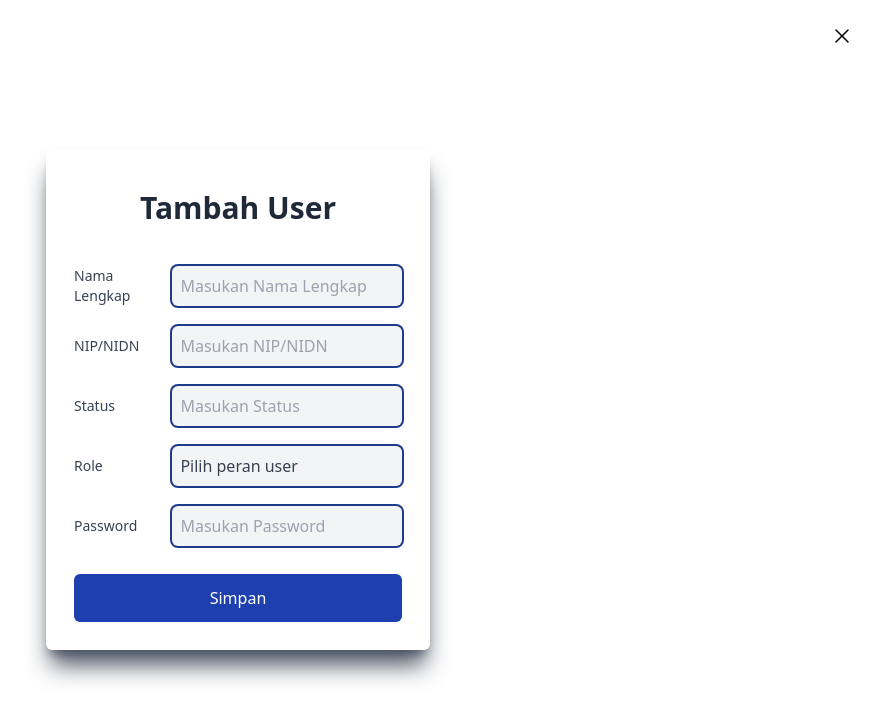
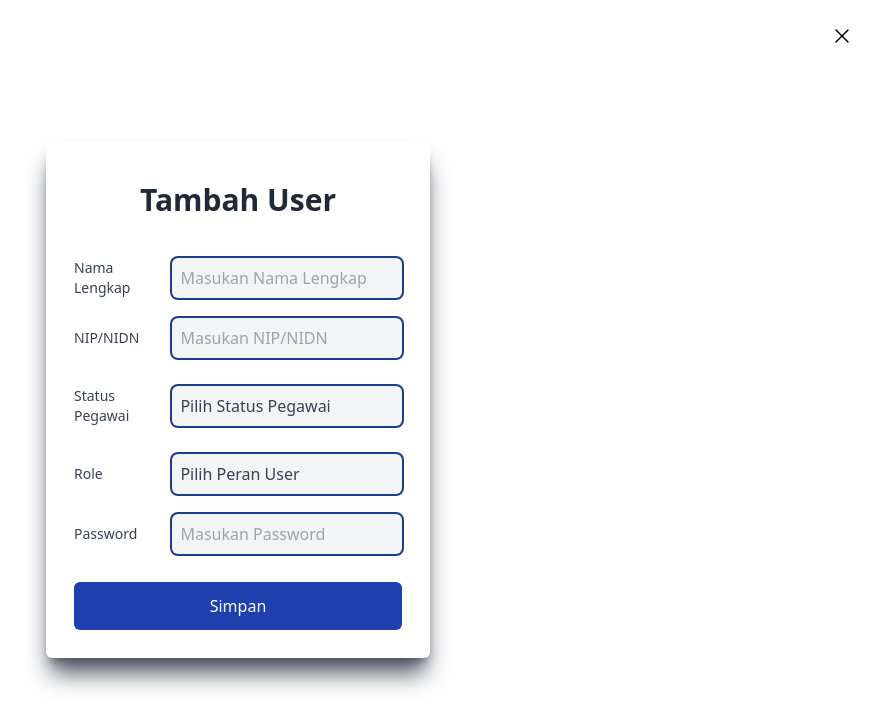
Before and after one commit to miftahurasidqi/ReactJs-Presesnsi-QR-IBN, a React (Create React App) app: page /registrasipegawai in a window 1280 px wide. Shown: the top 728 px of the page, without its empty margins (402-1280 px from the left). Built offline with nearby package versions, Linux system fonts and the light colour scheme.

Commit message:
Input Status

```diff
--- a/src/components/utils/inputDropdown.js
+++ b/src/components/utils/inputDropdown.js
@@ -35,12 +35,12 @@ export function InputCari({ options, select, setSelect }) {
   );
 }
 
-export function InputDropdownUser({ options, select, setSelect, setErr }) {
+export function InputDropdownUser({ name, options, select, setSelect, setErr }) {
   const [isActive, setIsActive] = useState(false);
   return (
     <div className="relative flex items-center justify-between  mb-3 lg:mb-5">
       <label className="w-[27%] text-gray-700 py-2 text-sm lg:text-md" htmlFor="Role">
-        Role
+        {name}
       </label>
       <div
         id="parent"
@@ -53,7 +53,7 @@ export function InputDropdownUser({ options, select, setSelect, setErr }) {
         {select}
       </div>
       {isActive && (
-        <div className="absolute w-[72%] -right-1 top-10">
+        <div className="z-50 absolute w-[72%] -right-1 top-10">
           <div className="bg-gray-50 rounded-md shadow-md">
             {options.map((option, i) => (
               <div
--- a/src/pages/daftarUser.js
+++ b/src/pages/daftarUser.js
@@ -44,6 +44,7 @@ function DaftarUser() {
         <div className="overflow-x-scroll w-full p-2">
           {/* <div> */}
           <table className="min-w-full lg:mx-auto lg:mt-5 ">
+            <tbody>
               <tr className="w-full border border-gray-700">
                 <th className="text-sm lg:text-md px-2 py-1 lg:px-4 font-bold border border-gray-700">No</th>
                 <th className="text-sm lg:text-md px-2 py-1 lg:px-4 font-bold border border-gray-700">Nama Lengkap</th>
@@ -75,6 +76,7 @@ function DaftarUser() {
                   </tr>
                 );
               })}
+            </tbody>
           </table>
         </div>
         <div className={`${totalDocuments > 10 ? "block" : "hidden"} mt-1 flex gap-4 p-0 py-4 sm:p-4`}>
--- a/src/pages/editUser.js
+++ b/src/pages/editUser.js
@@ -66,7 +66,7 @@ function EditUser() {
               required
             />
           </div>
-          <div className="flex items-center justify-between  mb-3 lg:mb-5">
+          {/* <div className="flex items-center justify-between  mb-3 lg:mb-5">
             <label className="w-[27%] text-gray-700 py-2 text-sm lg:text-md" htmlFor="Status">
               Status
             </label>
@@ -79,9 +79,10 @@ function EditUser() {
               id="Status"
               required
             />
-          </div>
+          </div> */}
+          <InputDropdownUser name={"Status Pegawai"} options={["Dosen Tetap", "Dosen Home Base", "Dosen Luar Biasa", "Staf"]} select={status} setSelect={setStatus} setErr={setErr} />
+          <InputDropdownUser name={"Role"} options={["admin", "pegawai"]} select={role} setSelect={setRole} setErr={setErr} />
 
-          <InputDropdownUser options={["admin", "pegawai"]} select={role} setSelect={setRole} setErr={setErr} />
           <div className="flex items-center justify-between  mb-7">
             <label className="w-[27%] text-gray-700 py-2 text-sm lg:text-md" htmlFor="Password">
               Password
--- a/src/pages/registrasiPegawai.js
+++ b/src/pages/registrasiPegawai.js
@@ -7,8 +7,8 @@ import { InputDropdownUser } from "../components/utils/inputDropdown";
 function RegistrasiPegawai({ setClose }) {
   const [namaLengkap, setNamaLengkap] = useState("");
   const [NIP, setNIP] = useState("");
-  const [status, setStatus] = useState("");
-  const [role, setRole] = useState("Pilih peran user");
+  const [status, setStatus] = useState("Pilih Status Pegawai");
+  const [role, setRole] = useState("Pilih Peran User");
   const [password, setPassword] = useState("");
   const [err, setErr] = useState(false);
   const [errMsg, setErrMsg] = useState("");
@@ -54,9 +54,9 @@ function RegistrasiPegawai({ setClose }) {
               required
             />
           </div>
-          <div className="flex items-center justify-between  mb-3 lg:mb-5">
+          {/* <div className="flex items-center justify-between  mb-3 lg:mb-5">
             <label className="w-[27%] text-gray-700 py-2 text-sm lg:text-md" htmlFor="Status">
-              Status
+              Status Pegawai
             </label>
             <input
               onChange={(ev) => handleInput(ev.target.value, setStatus, setErr)}
@@ -67,9 +67,10 @@ function RegistrasiPegawai({ setClose }) {
               id="Status"
               required
             />
-          </div>
+          </div> */}
 
-          <InputDropdownUser options={["admin", "pegawai"]} select={role} setSelect={setRole} setErr={setErr} />
+          <InputDropdownUser name={"Status Pegawai"} options={["Dosen Tetap", "Dosen Home Base", "Dosen Luar Biasa", "Staf"]} select={status} setSelect={setStatus} setErr={setErr} />
+          <InputDropdownUser name={"Role"} options={["admin", "pegawai"]} select={role} setSelect={setRole} setErr={setErr} />
 
           <div className="flex items-center justify-between  mb-7">
             <label className="w-[27%] text-gray-700 py-2 text-sm lg:text-md" htmlFor="Password">
```
Lines whose indentation alone changed are shown as unchanged.
